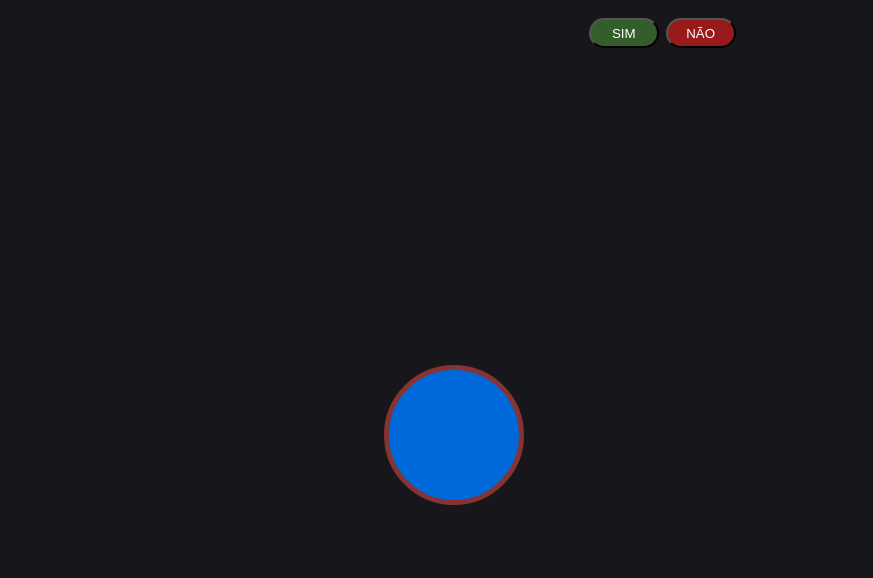
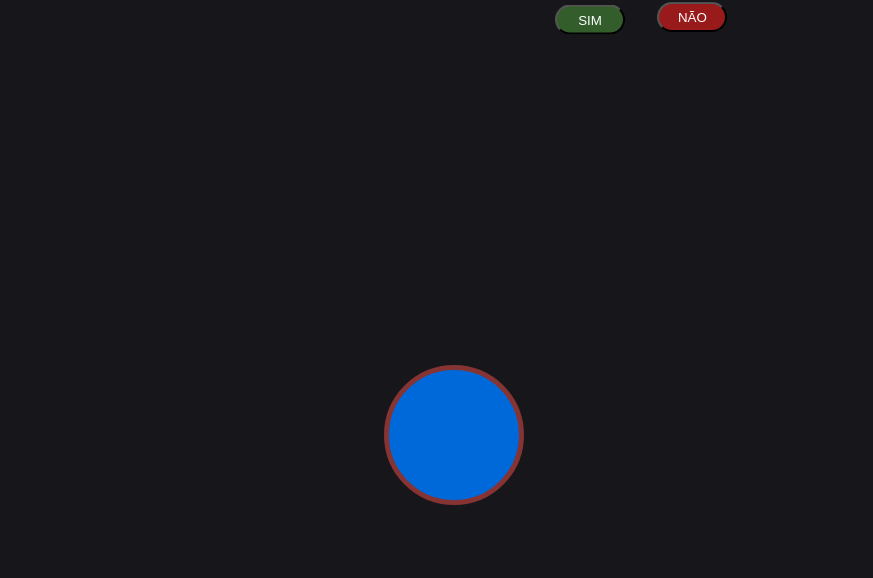
Before and after one commit to Sonyng/Test-For-Idiot, a plain HTML site: page index.html in a window 1280 px wide. Shown: the part 222-800 px from the top of the page, without its empty margins (0-873 px from the left). Drawn offline with Linux system fonts and the light colour scheme.

Commit message:
Update style.css

```diff
--- a/style.css
+++ b/style.css
@@ -37,7 +37,8 @@ header {
     display: block;
     position: absolute;
     top: 30%;
-    left: 46%;
+    left: 45%;
+    transform: translate(-30%, -45%);
     background: rgb(51, 94, 43);
 
 }
@@ -49,7 +50,8 @@ header {
     display: block;
     position: absolute;
     top: 30%;
-    left: 52%;
+    left: 53%;
+    transform: translate(-30%, -53%);
     background: rgb(153, 26, 26);
 }
 
```
